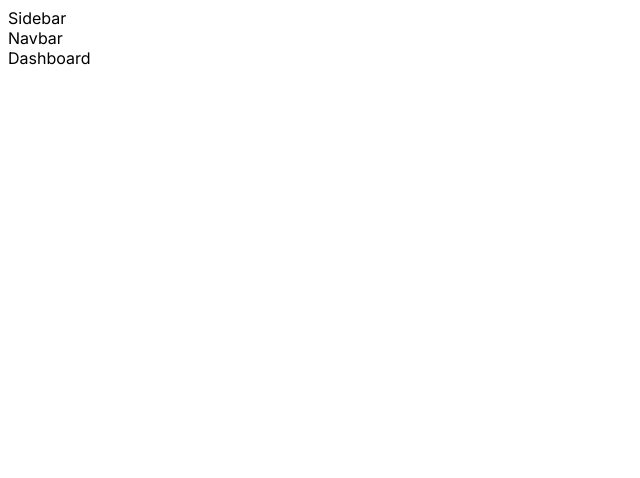
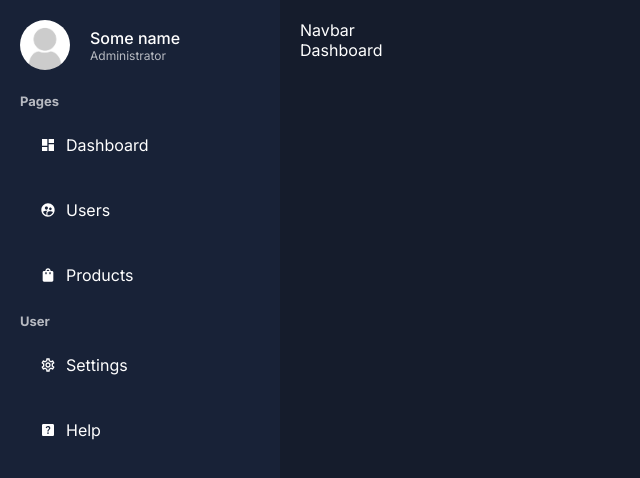
Before and after one commit to mryzleitsev/ryzleitsev_cms, a Next.js app: page /dashboard/users in a window 1280 px wide. Shown: the top 478 px of the page, without its empty margins (0-640 px from the left). Built offline with nearby package versions, Linux system fonts and the light colour scheme.

Commit message:
UI Base added

```diff
--- a/app/dashboard/layout.jsx
+++ b/app/dashboard/layout.jsx
@@ -1,12 +1,16 @@
-import Sidebar from "@/app/ui/dashboard/sidebar/sidebar";
-import Navbar from "@/app/ui/dashboard/navbar/navbar";
-
+import Sidebar from '../ui/dashboard/sidebar/sidebar';
+import Navbar from '../ui/dashboard/navbar/navbar';
+import styles from '../ui/dashboard/dashboard.module.css'
 const Layout = ({children}) => {
     return (
-        <div>
-            <div><Sidebar></Sidebar></div>
-            <div><Navbar></Navbar></div>
-            {children}
+        <div className={styles.container}>
+            <div className={styles.menu}>
+                <Sidebar/>
+            </div>
+            <div className={styles.content}>
+                <Navbar/>
+                {children}
+            </div>
         </div>
     )
 }
--- a/app/login/page.jsx
+++ b/app/login/page.jsx
@@ -1,7 +1,7 @@
 const LoginPage = () => {
     return (
-        <div>LoginPage</div>
+        <div>Homepage</div>
     )
 }
 
-export default LoginPage;
+export default LoginPage
--- /dev/null
+++ b/app/ui/dashboard/dashboard.module.css
@@ -0,0 +1,15 @@
+.container{
+    display: flex;
+}
+
+.menu{
+    flex: 1;
+    background-color: var(--bgSoft);
+    padding: 20px;
+    min-height: 100vh;
+}
+
+.content{
+    flex: 4;
+    padding: 20px;
+}
--- /dev/null
+++ b/app/ui/dashboard/sidebar/menuLink/menuLink.jsx
@@ -0,0 +1,12 @@
+import Link from 'next/link'
+import styles from './menuLink.module.css'
+const MenuLink = ({item}) => {
+    return (
+        <Link href={item.path} className={styles.container}>
+            {item.icon}
+            {item.title}
+        </Link>
+    )
+}
+
+export default MenuLink;
--- /dev/null
+++ b/app/ui/dashboard/sidebar/menuLink/menuLink.module.css
@@ -0,0 +1,13 @@
+.container {
+    padding: 20px;
+    display: flex;
+    align-items: center;
+    gap: 10px;
+    margin: 5px 0;
+    border-radius: 10px;
+}
+
+.container:hover,
+.active {
+    background-color: #2e374a;
+}
--- a/app/ui/dashboard/sidebar/sidebar.jsx
+++ b/app/ui/dashboard/sidebar/sidebar.jsx
@@ -1,6 +1,85 @@
+import Image from "next/image";
+import MenuLink from "./menuLink/menuLink";
+import styles from "./sidebar.module.css";
+import {
+    MdDashboard,
+    MdSupervisedUserCircle,
+    MdShoppingBag,
+    MdAttachMoney,
+    MdWork,
+    MdAnalytics,
+    MdPeople,
+    MdOutlineSettings,
+    MdHelpCenter,
+    MdLogout,
+} from "react-icons/md";
+
+const menuItems = [
+    {
+        title: "Pages",
+        list: [
+            {
+                title: "Dashboard",
+                path: "/dashboard",
+                icon: <MdDashboard />,
+            },
+            {
+                title: "Users",
+                path: "/dashboard/users",
+                icon: <MdSupervisedUserCircle />,
+            },
+            {
+                title: "Products",
+                path: "/dashboard/products",
+                icon: <MdShoppingBag />,
+            },
+        ],
+    },
+    {
+        title: "User",
+        list: [
+            {
+                title: "Settings",
+                path: "/dashboard/settings",
+                icon: <MdOutlineSettings />,
+            },
+            {
+                title: "Help",
+                path: "/dashboard/help",
+                icon: <MdHelpCenter />,
+            },
+        ],
+    },
+];
+
+
 const Sidebar = () => {
     return (
-        <div>Sidebar</div>
+        <div className={styles.containter}>
+            <div className={styles.user}>
+                <Image
+                    className={styles.userImage}
+                    src={"/noavatar.png"}
+                    alt=""
+                    width="50"
+                    height="50"
+                />
+                <div className={styles.userDetail}>
+                    <span className={styles.username}>Some name</span>
+                    <span className={styles.userTitle}>Administrator</span>
+                </div>
+            </div>
+            <ul className={styles.list}>
+                {menuItems.map((cat) => (
+                    <li key={cat.title}>
+                        <span className={styles.cat}>{cat.title}</span>
+                        {cat.list.map((item) => (
+                            <MenuLink item={item} key={item.title} />
+                        ))}
+                    </li>
+                ))}
+            </ul>
+        </div>
     )
 }
 
--- /dev/null
+++ b/app/ui/dashboard/sidebar/sidebar.module.css
@@ -0,0 +1,59 @@
+.container{
+    position: sticky;
+    top: 40px;
+}
+
+.user{
+    display: flex;
+    align-items: center;
+    gap: 20px;
+    margin-bottom: 20px;
+}
+
+.userImage{
+    border-radius: 50%;
+    object-fit: cover;
+}
+
+.userDetail{
+    display: flex;
+    flex-direction: column;
+}
+
+.username{
+    font-weight: 500;
+}
+
+.userTitle{
+    font-size: 12px;
+    color: var(--textSoft);
+}
+
+.list{
+    list-style: none;
+}
+
+.cat{
+    color: var(--textSoft);
+    font-weight: bold;
+    font-size: 13px;
+    margin: 10px 0;
+}
+
+.logout{
+    padding: 20px;
+    margin: 5px 0;
+    display: flex;
+    align-items: center;
+    gap: 10px;
+    cursor: pointer;
+    border-radius: 10px;
+    background: none;
+    border: none;
+    color: white;
+    width: 100%;
+}
+
+.logout:hover{
+    background-color: #2e374a;
+}
--- a/app/ui/globals.css
+++ b/app/ui/globals.css
@@ -0,0 +1,22 @@
+:root{
+    --bg: #151c2c;
+    --bgSoft: #182237;
+    --text: white;
+    --textSoft: #b7bac1;
+}
+
+*{
+    margin: 0;
+    padding: 0;
+    box-sizing: border-box;
+}
+
+body{
+    background-color: var(--bg);
+    color: var(--text);
+}
+
+a{
+    color: inherit;
+    text-decoration: none;
+}
--- a/package.json
+++ b/package.json
@@ -13,7 +13,8 @@
     "next": "^14.2.3",
     "punycode": "^2.3.1",
     "react": "18",
-    "react-dom": "18"
+    "react-dom": "18",
+    "react-icons": "^4.11.0"
   },
   "devDependencies": {
     "eslint": "8",
```
Also changed, not shown: app/ui/dashboard/navbar/navbar.modile.css (added), 1 other file (tests, documents, lock files or other folders).
